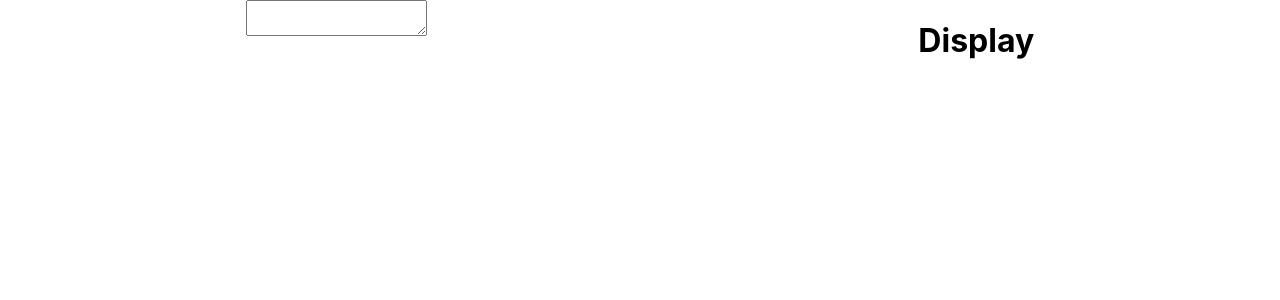
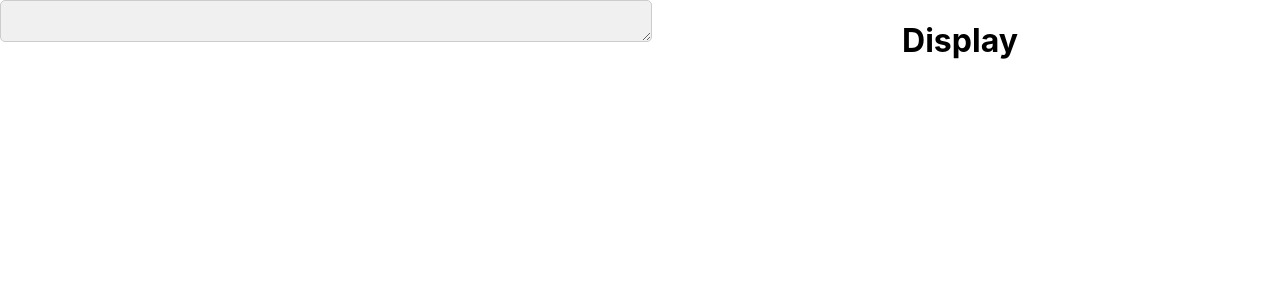
Before and after one commit to sagnibak/treehacks2022, a React (Create React App) app in the folder prooflang/: page / in a window 1280 px wide. Shown: the top 300 px of the page. Built offline with nearby package versions, Linux system fonts and the light colour scheme.

Commit message:
Add css for display editor split

```diff
--- /dev/null
+++ b/prooflang/src/Display.css
@@ -0,0 +1,3 @@
+.Display{
+    width:100%;
+}
--- a/prooflang/src/Display.js
+++ b/prooflang/src/Display.js
@@ -1,3 +1,5 @@
+import './Display.css';
+
 function Display() {
     return (
         <div className="Display">
--- /dev/null
+++ b/prooflang/src/Editor.css
@@ -0,0 +1,12 @@
+.editor {
+    width: 100%;
+    height: 100%;
+}
+.editor-textarea {
+    border: 1px solid #ccc;
+    border-radius: 5px;
+    padding: 5px;
+    background-color: #f0f0f0;
+    width:100%;
+    height:100%;
+}
--- a/prooflang/src/Editor.js
+++ b/prooflang/src/Editor.js
@@ -1,3 +1,4 @@
+import './Editor.css';
 function Editor() {
     return (
         <div className="editor">
```
